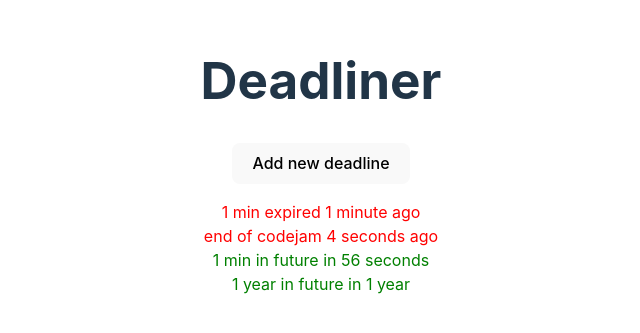
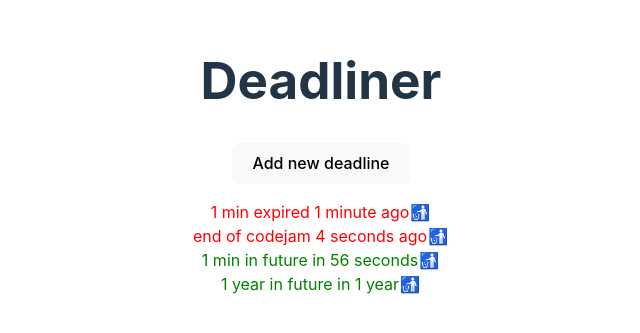
Before and after one commit to TimeEnjoyed/Team-Typescript, a React (Vite) app: page / in a window 1280 px wide. Shown: the part 235-568 px from the top of the page, without its empty margins (319-959 px from the left). Built offline with nearby package versions, Linux system fonts and the light colour scheme.

Commit message:
Delete deadlines

```diff
--- a/src/components/Deadline.css
+++ b/src/components/Deadline.css
@@ -5,3 +5,7 @@
 .Deadline.isPast {
   color: red;
 }
+
+.Deadline .delete {
+  padding: 0;
+}
--- a/src/components/Deadline.tsx
+++ b/src/components/Deadline.tsx
@@ -5,9 +5,11 @@ import { TDeadline } from "../types";
 
 import "./Deadline.css";
 
-type Props = TDeadline;
+type Props = TDeadline & {
+  deleteMe: VoidFunction;
+};
 
-const Deadline: React.FC<Props> = ({ title, timestamp }) => {
+const Deadline: React.FC<Props> = ({ title, timestamp, deleteMe }) => {
   const cleanTimestamp = new Date(timestamp);
   const [timeDistance, setTimeDistance] = useState(
     formatDistanceToNowStrict(cleanTimestamp, { addSuffix: true })
@@ -24,6 +26,13 @@ const Deadline: React.FC<Props> = ({ title, timestamp }) => {
   return (
     <li className={classNames("Deadline", { isPast: isPast(cleanTimestamp) })}>
       {title} {timeDistance}
+      <button
+        className="delete"
+        onClick={deleteMe}
+        aria-label={`Delete deadline ${title}`}
+      >
+        🚮
+      </button>
     </li>
   );
 };
--- a/src/components/DevList.tsx
+++ b/src/components/DevList.tsx
@@ -80,7 +80,7 @@ export const DevList = () => {
       }
       return {
         ...state,
-        deadlines: state.deadlines.filter((deadline) => deadline.id === id),
+        deadlines: state.deadlines.filter((deadline) => deadline.id !== id),
       };
     });
   }
--- a/src/components/List.tsx
+++ b/src/components/List.tsx
@@ -19,7 +19,7 @@ type State =
       state: "normal";
     };
 
-const List: React.FC<Props> = ({ deadlines, addDeadline }) => {
+const List: React.FC<Props> = ({ deadlines, addDeadline, removeDeadline }) => {
   const [state, setState] = useState<State>({ state: "normal" });
   if (state.state === "addingDeadline") {
     return (
@@ -42,7 +42,11 @@ const List: React.FC<Props> = ({ deadlines, addDeadline }) => {
         {deadlines
           .sort((a, b) => a.timestamp - b.timestamp)
           .map((deadline) => (
-            <Deadline key={deadline.id} {...deadline} />
+            <Deadline
+              key={deadline.id}
+              {...deadline}
+              deleteMe={() => removeDeadline(deadline.id)}
+            />
           ))}
       </ul>
     </div>
```
